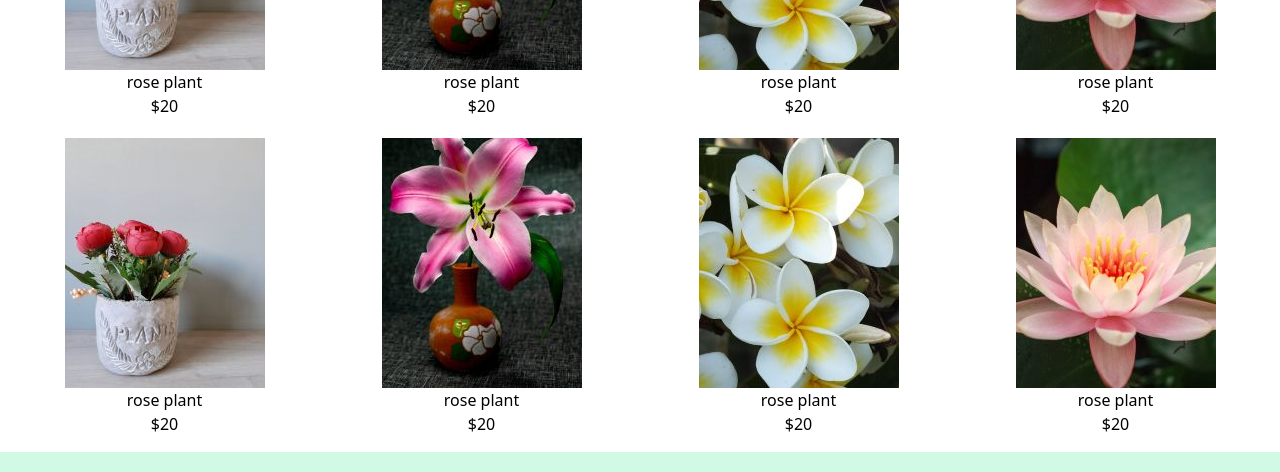
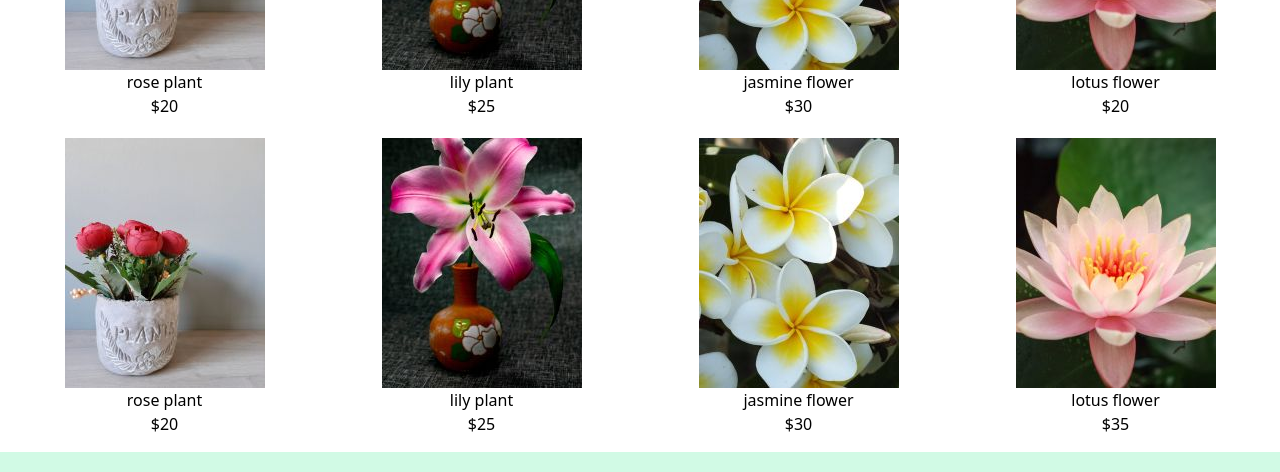
Before and after one commit to gokulsham906/Greenden-Tailwind, a plain HTML site: page product.html in a window 1280 px wide. Shown: the part 328-800 px from the top of the page. Drawn offline with nearby package versions, Linux system fonts and the light colour scheme.

Commit message:
updated flowers

```diff
--- a/product.html
+++ b/product.html
@@ -45,20 +45,20 @@
 
         <div>
             <img src="./images/bestseller_2.jpg" class="inline hover:shadow-xl transform hover:translate-y-2" alt="">
-            <h1>rose plant</h1>
-            <p>$20</p>
+            <h1>lily plant</h1>
+            <p>$25</p>
         </div>
 
 
         <div >
             <img src="./images/bestseller_3.jpg" class="inline hover:shadow-xl transform hover:-translate-y-2" alt="">
-            <h1>rose plant</h1>
-            <p>$20</p>
+            <h1>jasmine flower</h1>
+            <p>$30</p>
         </div>
 
         <div>
             <img src="./images/bestseller_4.jpg" class="inline hover:shadow-xl transform hover:translate-y-2" alt="">
-            <h1>rose plant</h1>
+            <h1>lotus flower</h1>
             <p>$20</p>
         </div>
  </div>
@@ -72,21 +72,21 @@
 
         <div>
             <img src="./images/bestseller_2.jpg" class="inline hover:shadow-xl transform hover:translate-y-2" alt="">
-            <h1>rose plant</h1>
-            <p>$20</p>
+            <h1>lily plant</h1>
+            <p>$25</p>
         </div>
 
 
         <div >
             <img src="./images/bestseller_3.jpg" class="inline hover:shadow-xl transform hover:-translate-y-2" alt="">
-            <h1>rose plant</h1>
-            <p>$20</p>
+            <h1>jasmine flower</h1>
+            <p>$30</p>
         </div>
 
         <div>
             <img src="./images/bestseller_4.jpg" class="inline hover:shadow-xl transform hover:translate-y-2" alt="">
-            <h1>rose plant</h1>
-            <p>$20</p>
+            <h1>lotus flower</h1>
+            <p>$35</p>
         </div>
 
          </div>
```
Also changed, not shown: index.html (+6 -6 lines).
